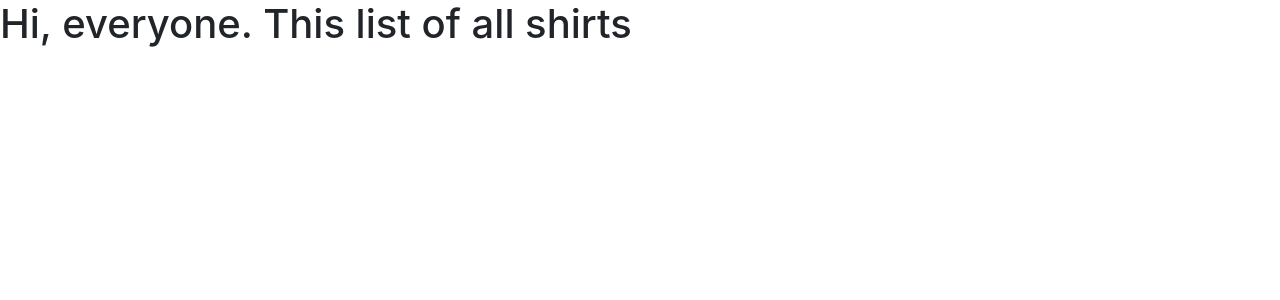
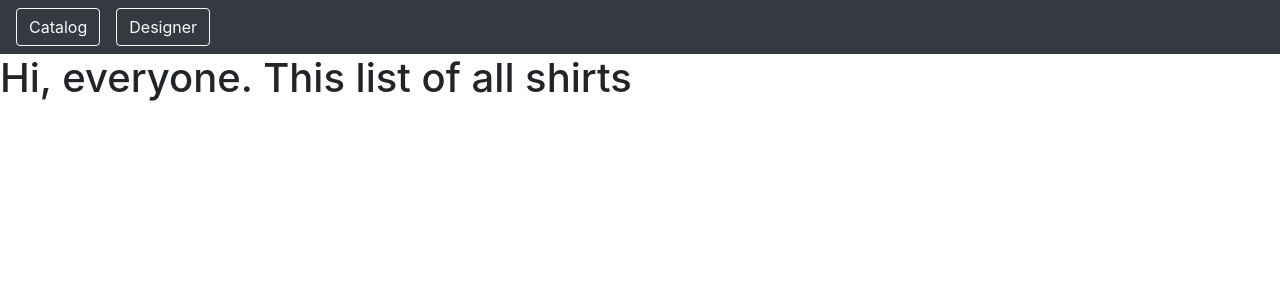
Before and after one commit to AZubovich/shirt-designer-frontend, a React (Create React App) app: page / in a window 1280 px wide. Shown: the top 300 px of the page. Built offline with nearby package versions, Linux system fonts and the light colour scheme.

Commit message:
add header

```diff
--- a/package.json
+++ b/package.json
@@ -10,6 +10,7 @@
     "fabric": "^4.3.0",
     "node-sass": "^4.14.1",
     "react": "^17.0.1",
+    "react-bootstrap": "^1.4.0",
     "react-dom": "^17.0.1",
     "react-router-dom": "^5.2.0",
     "react-scripts": "4.0.1",
--- /dev/null
+++ b/src/components/Header.js
@@ -0,0 +1,23 @@
+import React from 'react';
+import Navbar from 'react-bootstrap/Navbar';
+import Nav from 'react-bootstrap/Nav';
+import { Link } from 'react-router-dom';
+
+function Header () {
+  return (
+    <div>
+      <Navbar bg="dark" expand variant="dark">
+        <Nav>
+          <Nav.Item>
+            <Link to="/" className="btn btn-outline-light mr-3">Catalog</Link>
+          </Nav.Item>
+          <Nav.Item>
+            <Link to="/designer" className="btn btn-outline-light mr-3">Designer</Link>
+          </Nav.Item>
+        </Nav>
+      </Navbar>
+    </div>
+  );
+}
+
+export default Header;
--- a/src/pages/Designer.js
+++ b/src/pages/Designer.js
@@ -1,7 +1,7 @@
 import React, { useState, useEffect } from 'react';
 import { fabric } from 'fabric';
 import { default_woman_shirt } from '../constants/constants'
-
+import Header from '../components/Header';
 
 function Designer () {
 
@@ -15,9 +15,12 @@ function Designer () {
   };
 
   return (
-  	<div>
-      <h1>Hi, everyone. This a Designer</h1>
-      <canvas width="580" height="580" id="c"></canvas>
+    <div className="designer-page">
+      <Header />
+      <div className="designer">
+        <h1>Hi, everyone. This a Designer</h1>
+        <canvas width="580" height="580" id="c"></canvas>
+      </div>
     </div>
   );
 }
--- a/src/pages/Shirts.js
+++ b/src/pages/Shirts.js
@@ -1,8 +1,14 @@
 import React from 'react';
+import Header from '../components/Header';
 
 function Shirts () {
   return (
-    <h1>Hi, everyone. This list of all shirts</h1>
+  	<div className="shirts-page">
+	  <Header />
+	  <div className="shirts">
+	  	<h1>Hi, everyone. This list of all shirts</h1>
+	  </div>
+	</div>
   );
 }
 
```
Also changed, not shown: 2 other files (tests, documents, lock files or other folders).
